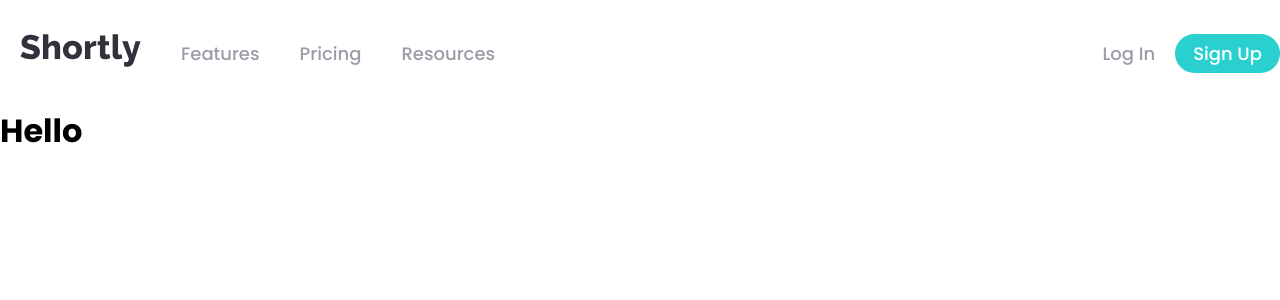
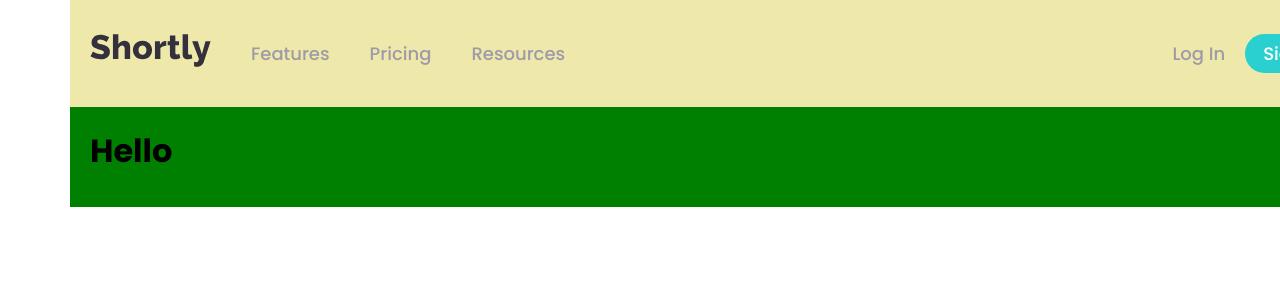
Before and after one commit to Shad-Islam/URL-shortening-API-landing-page, a React (Create React App) app: page / in a window 1280 px wide. Shown: the top 300 px of the page. Built offline with nearby package versions, Linux system fonts and the light colour scheme.

Commit message:
Set alignment banner and dropdown menu

```diff
--- a/src/App.js
+++ b/src/App.js
@@ -1,14 +1,19 @@
+import { useState } from "react";
 import Banner from "./components/Banner.jsx";
 import NavbarSection from "./components/Navbar.jsx";
 import { GlobalStyles, Container } from "./components/styles/global.style";
 
 function App() {
+  const [isMenuVisible, setIsMenuVisible] = useState(false);
   return (
     <>
       <GlobalStyles />
       <Container>
-        <NavbarSection />
-        <Banner />
+        <NavbarSection
+          isMenuVisible={isMenuVisible}
+          setIsMenuVisible={setIsMenuVisible}
+        />
+        <Banner isMenuVisible={isMenuVisible} />
       </Container>
     </>
   );
--- a/src/components/Banner.jsx
+++ b/src/components/Banner.jsx
@@ -1,9 +1,12 @@
 import React from "react";
+import { BannerContainer } from "./styles/banner.style";
 
-function Banner() {
+function Banner({ isMenuVisible }) {
   return (
     <div>
-      <h1>Hello</h1>
+      <BannerContainer isMenuVisible={isMenuVisible}>
+        <h1>Hello</h1>
+      </BannerContainer>
     </div>
   );
 }
--- a/src/components/navbar.jsx
+++ b/src/components/navbar.jsx
@@ -1,5 +1,4 @@
 import React from "react";
-import { useState } from "react";
 import {
   Menu,
   Item,
@@ -15,9 +14,7 @@ import {
 import { GiHamburgerMenu } from "react-icons/gi";
 import { ReactComponent as Logo } from "../images/logo.svg";
 
-function NavbarSection() {
-  const [isMenuVisible, setIsMenuVisible] = useState(false);
-
+function NavbarSection({ isMenuVisible, setIsMenuVisible }) {
   const toggleMenu = () => {
     setIsMenuVisible(!isMenuVisible);
   };
--- /dev/null
+++ b/src/components/styles/banner.style.js
@@ -0,0 +1,17 @@
+import styled from "styled-components";
+
+const BannerContainer = styled.div`
+  height: 100px;
+  width: 1300px;
+  padding: 20px;
+  margin: 0 auto;
+  background-color: green;
+  //   transition: all linear 0.2s;
+
+  @media (max-width: 600px) {
+    width: 100%;
+    margin-top: ${(props) => (props.isMenuVisible ? "120px" : "0")};
+  }
+`;
+
+export { BannerContainer };
--- a/src/components/styles/nav.style.js
+++ b/src/components/styles/nav.style.js
@@ -5,8 +5,9 @@ const NavbarContainer = styled.nav`
   display: flex;
   width: 1300px;
   padding: 20px;
+  margin: 0 auto;
   justify-content: space-between;
-  /* background-color: palegoldenrod; */
+  background-color: palegoldenrod;
 
   @media (max-width: 600px) {
     width: 100%;
@@ -40,6 +41,7 @@ const MenuList = styled.ul`
     right: 23px;
     position: absolute;
     flex-direction: column;
+    background: green;
     display: ${(props) => (props.isMenuVisible ? "flex" : "none")};
   }
 `;
```
